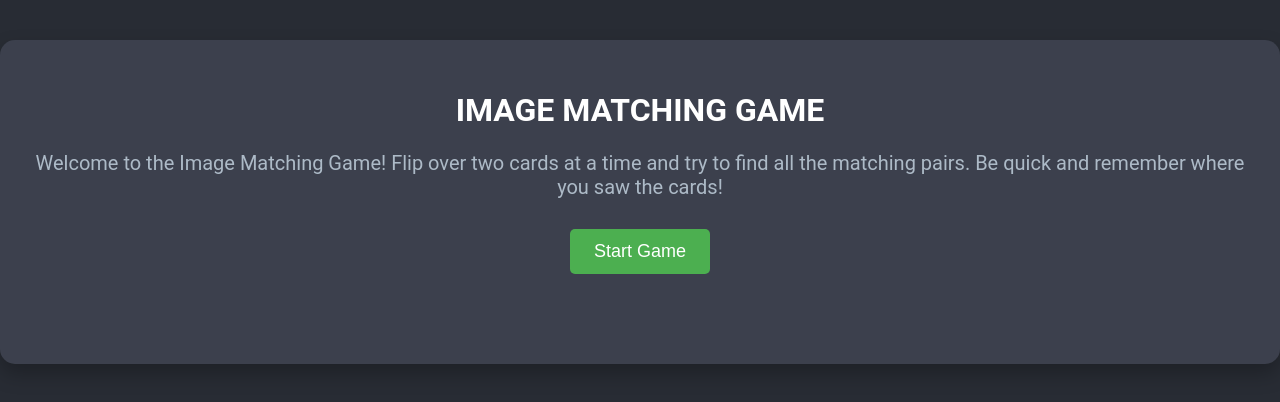
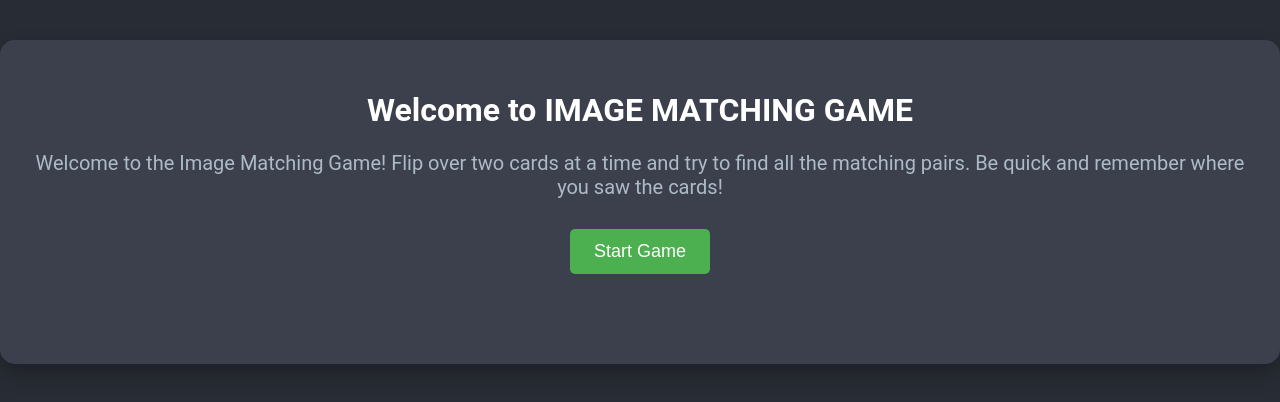
Before and after one commit to Piyush-Sharma-789/Game, a plain HTML site: page index.html in a window 1280 px wide. Drawn offline with Linux system fonts and the light colour scheme.

Commit message:
Update index.html

```diff
--- a/index.html
+++ b/index.html
@@ -8,7 +8,7 @@
 </head>
 <body>
     <div class="container">
-        <h1>IMAGE MATCHING GAME</h1>
+        <h1>Welcome to IMAGE MATCHING GAME</h1>
         <p class="instructions">
             Welcome to the Image Matching Game!  Flip over two cards at a time and try to find all the matching pairs. Be quick and remember where you saw the cards!
         </p>
```
